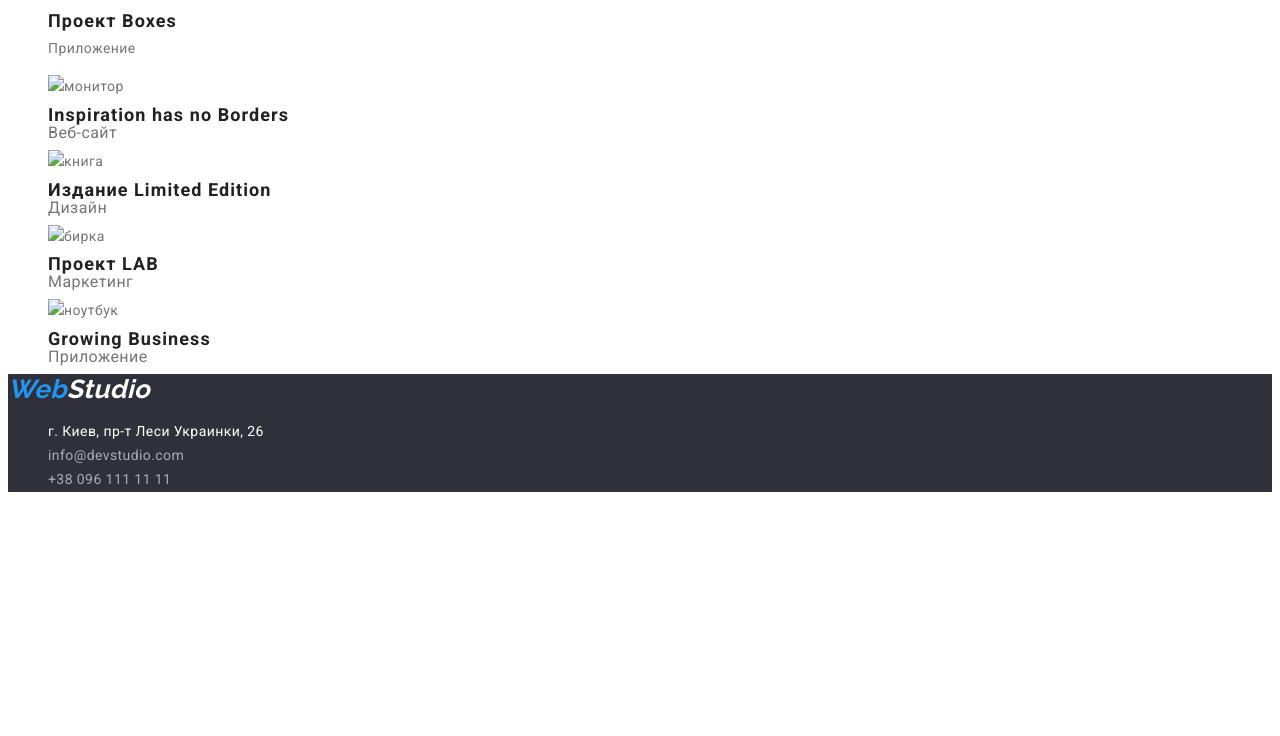
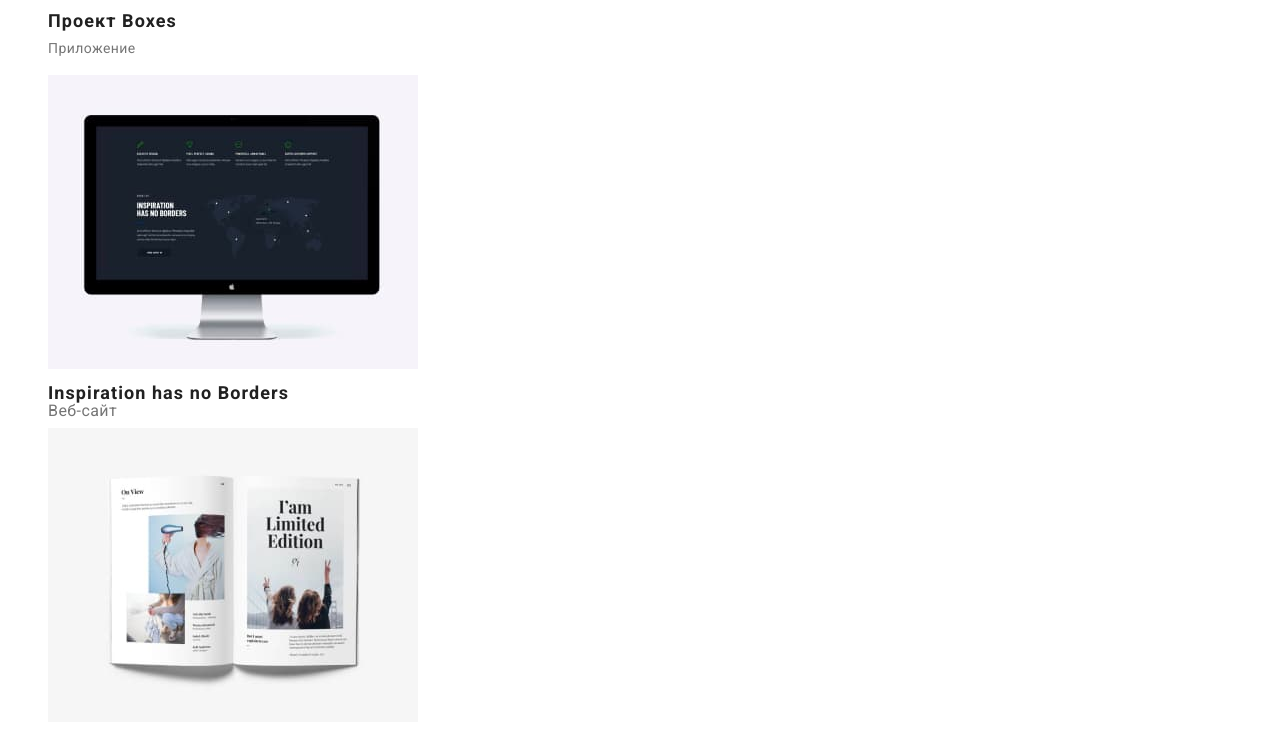
Before and after one commit to Fist1113/goit-markup-hw-02, a plain HTML site: page portfolio.html in a window 1280 px wide. Shown: the part 2131-2867 px from the top of the page. Before the commit the page ends 2637 px from the top, so only its background shows below. Drawn offline with Linux system fonts and the light colour scheme; the site is published under a folder, as on GitHub Pages, so addresses that start at the root find nothing.

Commit message:
дз 2.3

```diff
--- a/portfolio.html
+++ b/portfolio.html
@@ -66,22 +66,22 @@
                     <p cclass="gallery-text">Приложение</p>
                 </li>
                 <li>
-                    <img src="/images/glery/6.jpg" alt="монитор" width="370">
+                    <img src="./images/glery/6.jpg" alt="монитор" width="370">
                     <h2 class="name-gallery">Inspiration has no Borders</h2>
                     <p class="gallery-text">Веб-сайт</p>
                 </li>
                 <li>
-                    <img src="/images/glery/7.jpg" alt="книга" width="370">
+                    <img src="./images/glery/7.jpg" alt="книга" width="370">
                     <h2 class="name-gallery">Издание Limited Edition</h2>
                     <p class="gallery-text">Дизайн</p>
                 </li>
                 <li>
-                    <img src="/images/glery/8.jpg" alt="бирка" width="370">
+                    <img src="./images/glery/8.jpg" alt="бирка" width="370">
                     <h2 class="name-gallery">Проект LAB</h2>
                     <p class="gallery-text">Маркетинг</p>
                 </li>
                 <li>
-                    <img src="/images/glery/9.jpg" alt="ноутбук" width="370">
+                    <img src="./images/glery/9.jpg" alt="ноутбук" width="370">
                     <h2 class="name-gallery">Growing Business</h2>
                     <p class="gallery-text">Приложение</p>
                 </li>
```
